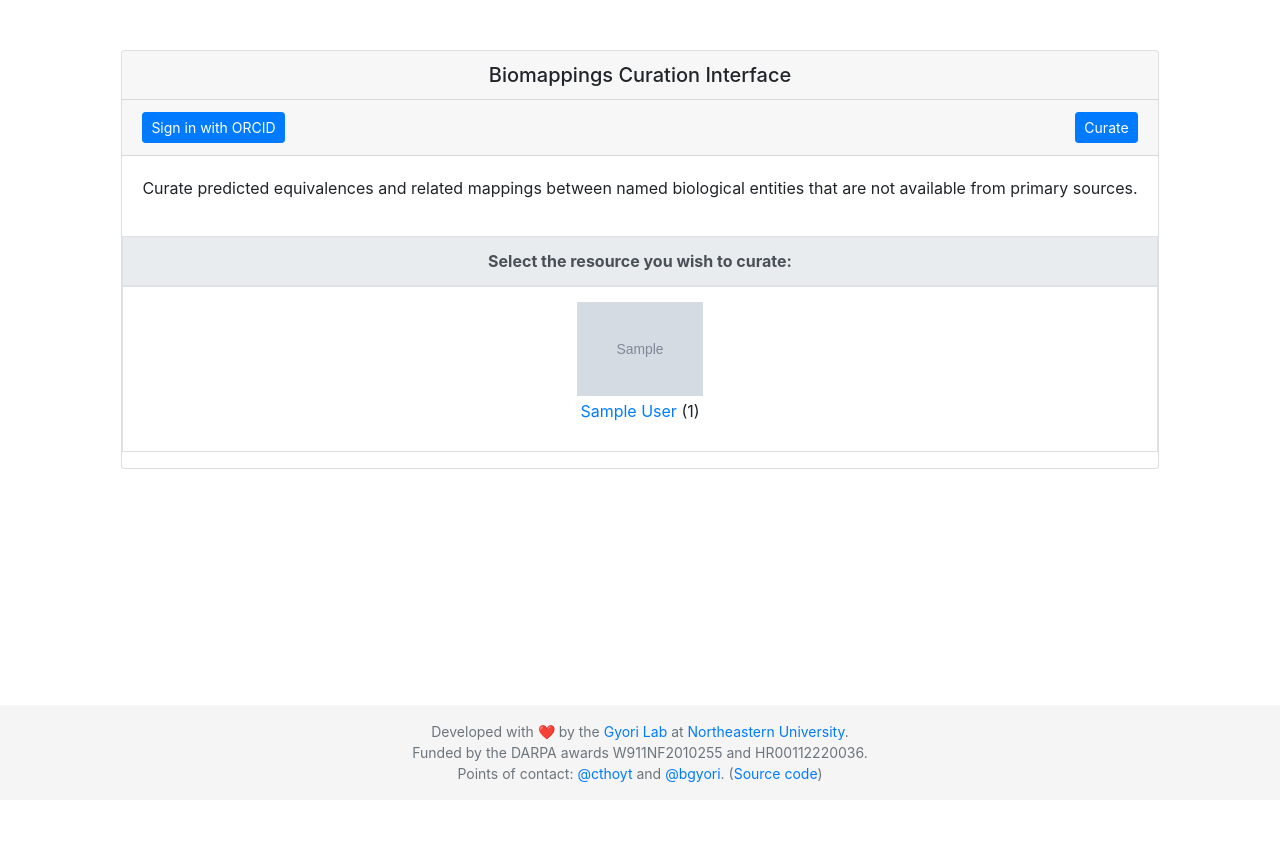
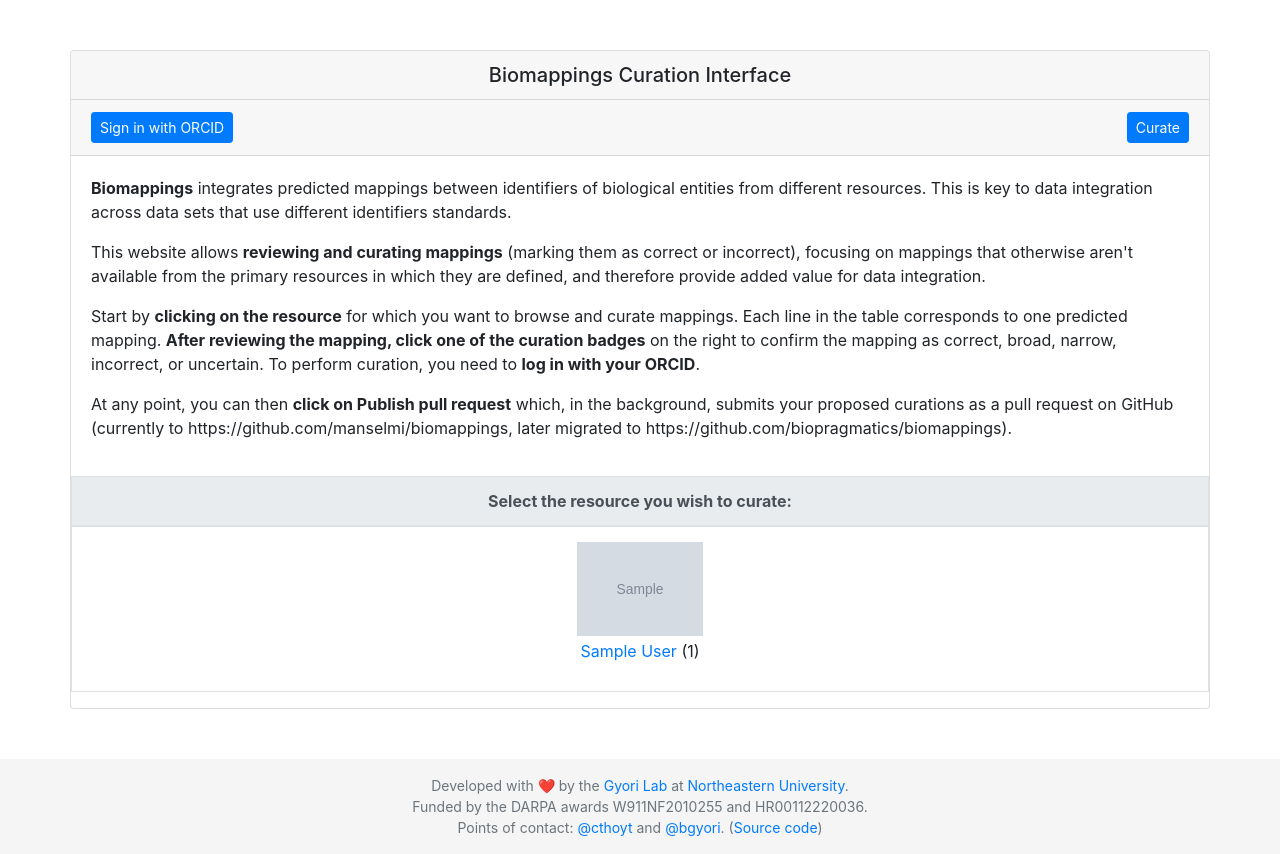
Before and after one commit to gyorilab/biomappings-curation-app, a Flask app: template resources/app/templates/summary.html in a window 1280 px wide. Before the commit the page ends 782 px from the top, so only its background shows below. Run offline with Flask 3, Linux system fonts and the light colour scheme; the template is opened without the code that fills it: most values are stand-ins (such as "Sample title", 1, 10 or a date in 2020); grey boxes marked "Sample" are stand-in pictures; parts of the project's set-up code (start-up, migrations or seed data) failed here and were passed over; some libraries are stand-ins or nearby versions.

Commit message:
Update PR content and landing page text

```diff
--- a/app.py
+++ b/app.py
@@ -809,8 +809,10 @@ def publish_pr():
     total_curated = len(true_mappings) + len(false_mappings) + len(unsure_mappings)
 
     head = f"{user_id}_{uuid.uuid4()}".replace(":", "_")
+    title = f"Curated {total_curated} mapping{'s' if total_curated > 1 else ''} via Biomappings web app"
     author = f"{user_id} <{AUTHOR_EMAIL}>"
-    commit_msg = f"Curated {total_curated} mapping{'s' if total_curated > 1 else ''} ({user_id})"
+    commit_msg = f"Curated {total_curated} mapping{'s' if total_curated > 1 else ''}"
+    body = "These mappings were curated on the Biomappings web app by [{user_id}](https://bioregistry.io/{user_id})."
 
     with TemporaryDirectory() as _tmp_path:
         tmp_path = Path(_tmp_path)
@@ -849,7 +851,7 @@ def publish_pr():
             try:
                 run(["git", "push", "--", "origin", head])
                 create_pull_request(
-                    client=client, base=BASE_BRANCH, head=head, title=head, body=commit_msg
+                    client=client, base=BASE_BRANCH, head=head, title=title, body=body
                 )
             except Exception:
                 delete_branch_if_exists(client=client, head=head)
--- a/resources/app/templates/summary.html
+++ b/resources/app/templates/summary.html
@@ -26,9 +26,14 @@
                     </h5>
                     <div class="card-body">
                         <p>
-                            Curate predicted equivalences and related mappings between named
-                            biological entities that are not available from primary sources.
+                        <b>Biomappings</b> integrates predicted mappings between identifiers of biological entities from different resources. This is key to data integration across data sets that use different identifiers standards.</p>
+                        <p>This website allows <b>reviewing and curating mappings</b> (marking them as correct or incorrect), focusing on mappings that otherwise aren't available from the primary resources in which they are defined, and therefore provide added value for data integration.
                         </p>
+                        <p>
+                        Start by <b>clicking on the resource</b> for which you want to browse and curate mappings. Each line in the table corresponds to one predicted mapping. <b>After reviewing the mapping, click one of the curation badges</b> on the right to confirm the mapping as correct, broad, narrow, incorrect, or uncertain. To perform curation, you need to <b>log in with your ORCID</b>.
+                        </p>
+                        <p>
+                        At any point, you can then <b>click on Publish pull request</b> which, in the background, submits your proposed curations as a pull request on GitHub (currently to https://github.com/manselmi/biomappings, later migrated to https://github.com/biopragmatics/biomappings).
                     </div>
                     <div>
                         {% set table_width = 6 %}
```
